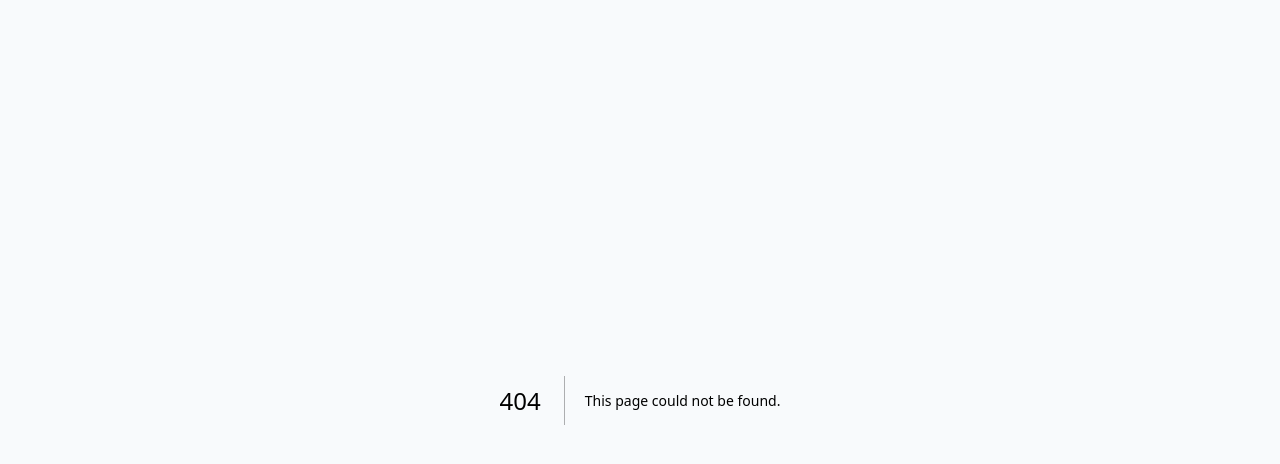
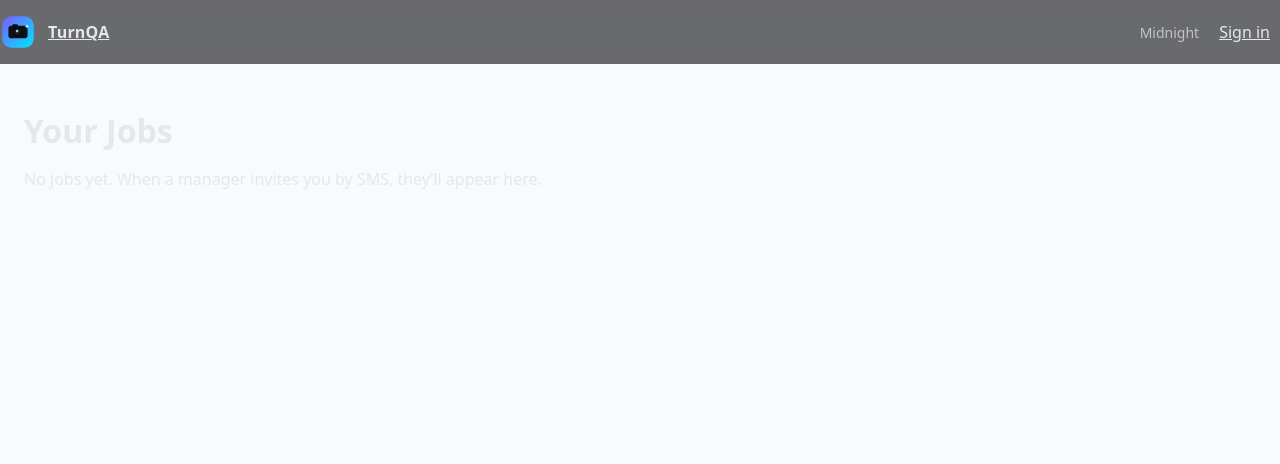
Before and after one commit to dmeadows001/turn-qa, a Next.js app: page /cleaner/jobs in a window 1280 px wide. Before the commit this address had no page. Shown: the top 464 px of the page. Built offline with nearby package versions, Linux system fonts and the light colour scheme; no server answers.

Commit message:
Create jobs.tsx

```diff
--- /dev/null
+++ b/pages/cleaner/jobs.tsx
@@ -0,0 +1,16 @@
+import Header from '@/components/layout/Header';
+import Card from '@/components/ui/Card';
+
+export default function CleanerJobs() {
+  return (
+    <>
+      <Header />
+      <main className="auth-wrap" style={{ minHeight: 'calc(100vh - 56px)' }}>
+        <Card className="auth-card">
+          <h1 className="h1 accent" style={{ marginBottom: 12 }}>Your Jobs</h1>
+          <p className="muted">No jobs yet. When a manager invites you by SMS, they’ll appear here.</p>
+        </Card>
+      </main>
+    </>
+  );
+}
```
